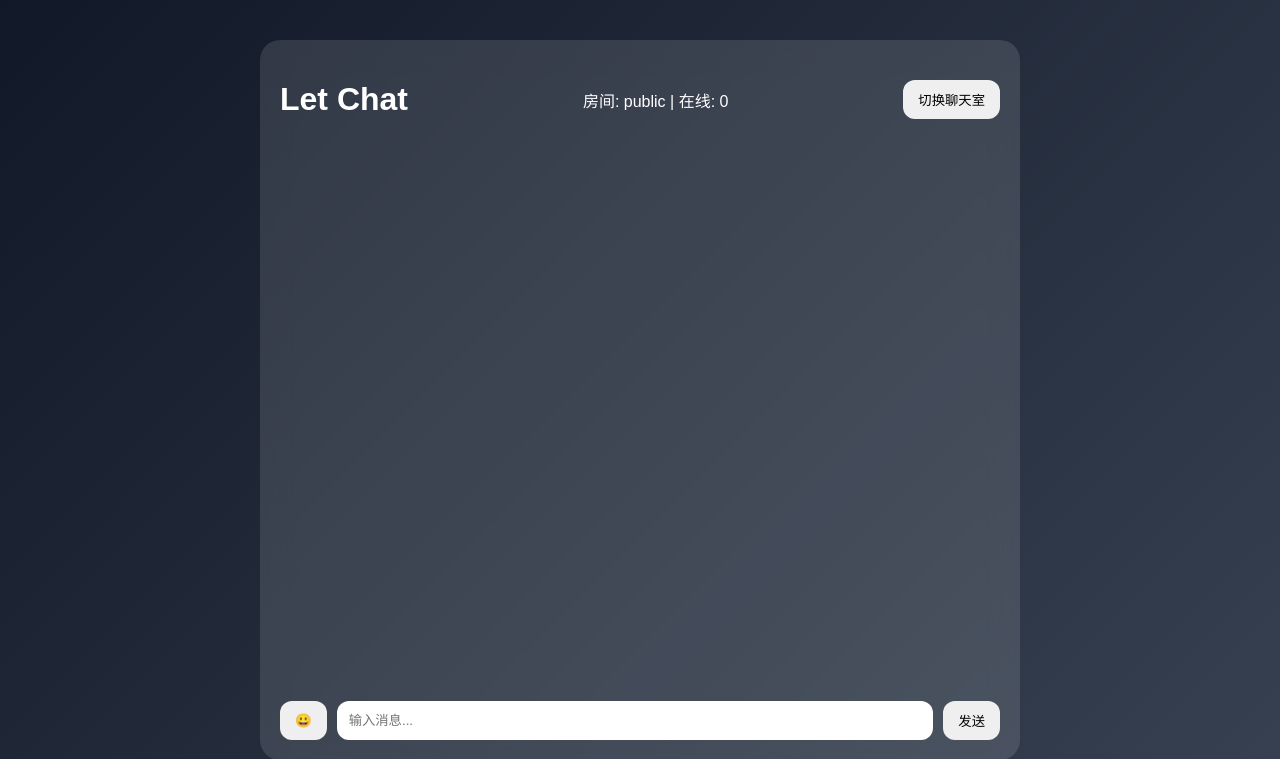
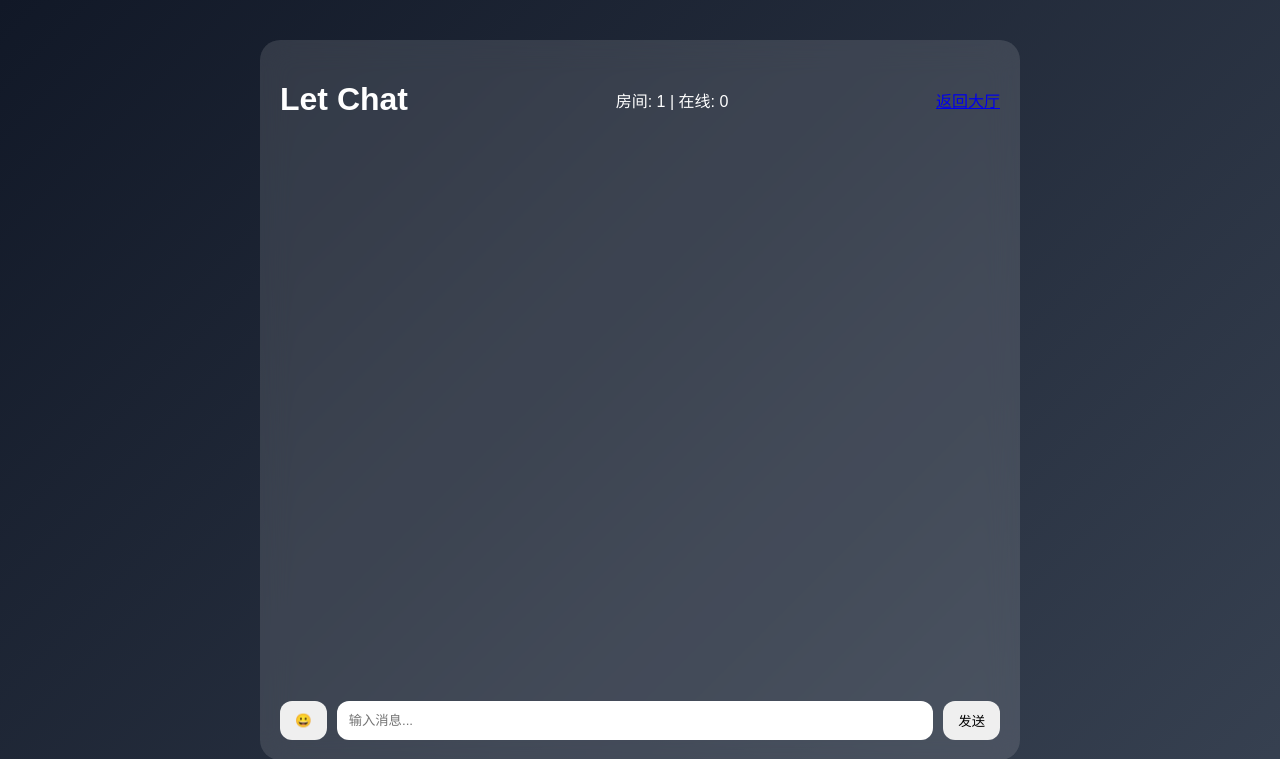
Before and after one commit to Li3NGa/-, a Flask app: page /chat/1 in a window 1280 px wide. Shown: the top 759 px of the page. Run offline with Flask 3, Linux system fonts and the light colour scheme; some libraries are stand-ins or nearby versions.

Commit message:
fix: pass room id into chat frontend

```diff
--- a/templates/index.html
+++ b/templates/index.html
@@ -11,8 +11,8 @@
 <div class="chat-container">
 <header>
 <h1>Let Chat</h1>
-<div>房间: <span id="room">public</span> | 在线: <span id="online">0</span></div>
-<button onclick="changeRoom()">切换聊天室</button>
+<div>房间: <span id="room">{{ room_id }}</span> | 在线: <span id="online">0</span></div>
+<a href="/">返回大厅</a>
 </header>
 <div id="messages"></div>
 <footer>
@@ -21,6 +21,9 @@
 <button onclick="sendMessage()">发送</button>
 </footer>
 </div>
+<script>
+window.ROOM_ID = '{{ room_id }}';
+</script>
 <script src="/static/js/chat.js"></script>
 </body>
 </html>
```
